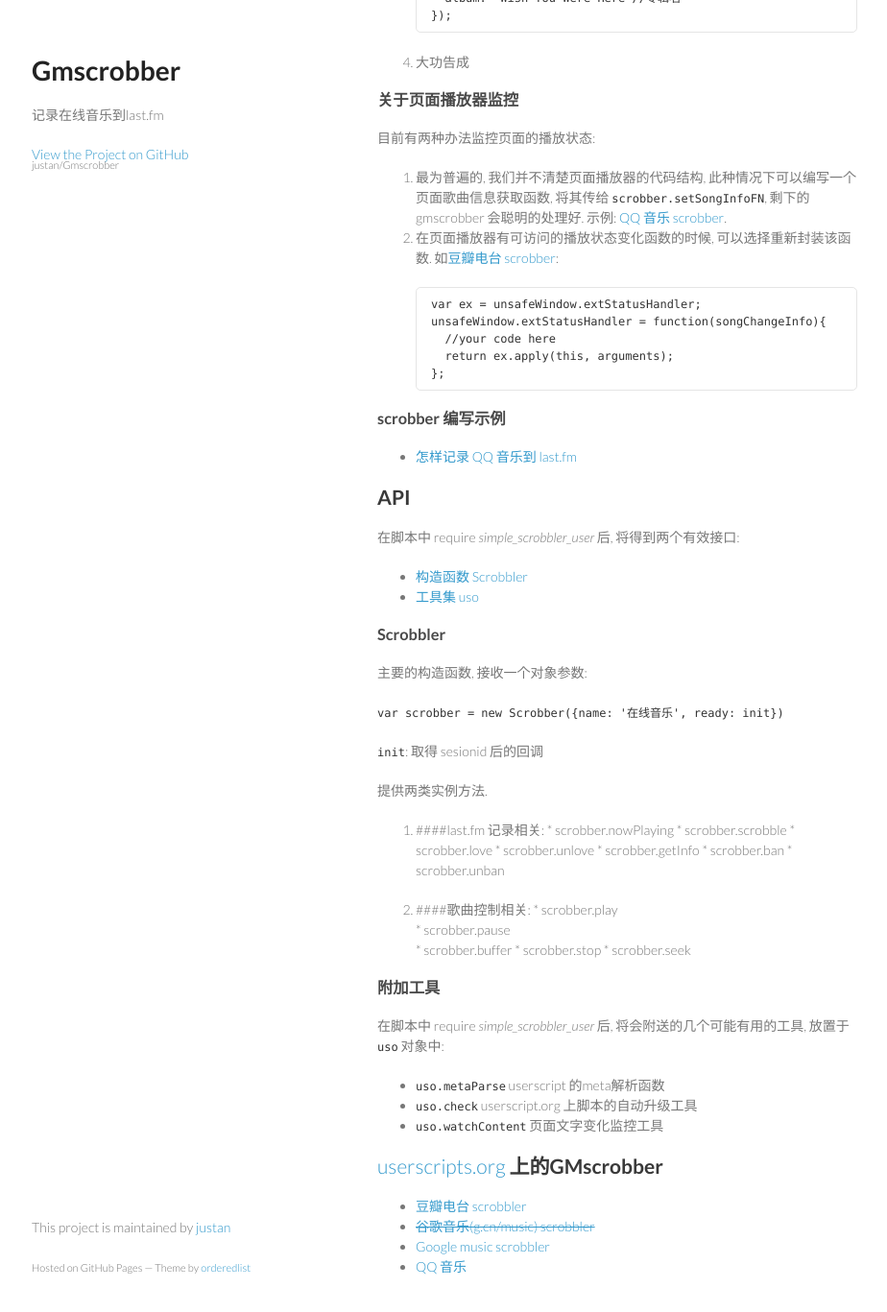
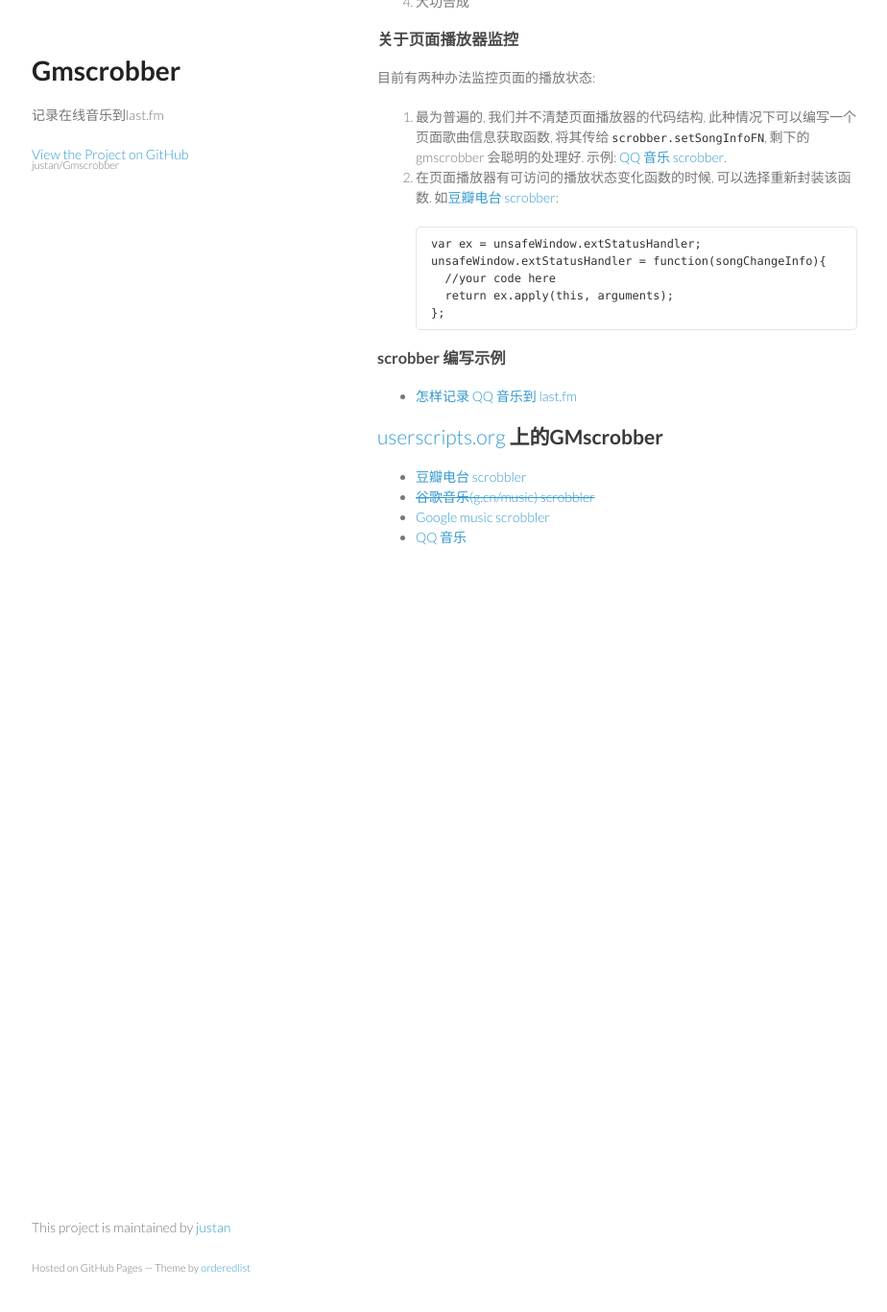
Before and after one commit to justan/gmscrobber, a Jekyll site: the page built from index.md, in a window 1280 px wide and 1400 px high, scrolled down 1343 px. Shown: the top 1367 px of the window at 96% size, without its empty margins (177-1101 px from the left). Built offline with Jekyll 4.4.1, drawn with Linux system fonts in a browser that asks for light colours; Markdown is read by kramdown in place of the engine named in the settings; comment, search, counter and statistics services are not loaded; after the commit the page ends 1983 px from its top, so only the background shows below that; some of the changed text lies outside the part shown.

Commit message:
百度音乐盒

```diff
--- a/index.md
+++ b/index.md
@@ -11,27 +11,25 @@
 
 ## GMscrobber 的特点
 
-  * 安全. 使用 last.fm 2.0 API 的 [WEB Authentication ](http://cn.last.fm/api/webauth). 用户只在last.fm官方网站上输入用户名密码.
-  * 非侵入式. 和原来的页面融为一体, 就像它原来就在那里.
-  * 内置自动升级模块. 紧急升级的时候可以选择主动提示用户升级.
-  * 追求完美. 不想随便就记录一首歌曲? 对于开发者, GMscrobber 提供了精确的[歌曲控制](#歌曲控制相关)方法, 想让在 80% 时记录, 就不会在 79% 时记录.
-  * 红星同步, 无视豆瓣电台广告...
+  * 安全. 使用 last.fm 2.0 API 的 [WEB Authentication ](http://cn.last.fm/api/webauth). 只需在last.fm官方网站上输入用户名密码.
+  * 非侵入式.
+  * 红星同步, 不记录豆瓣电台广告到 last.fm
   * 程序内可停止使用:>
   * 歌词支持. lrc 同步歌词输出在浏览器的 javascript 控制台(一般按 _F12_ 或 _Ctrl + Shift + K_ 打开)
 
 ## 网站支持
-目前支持的网站有: [豆瓣电台](http://douban.fm/), [<del>谷歌音乐(已关闭)</del>](http://g.top100.cn/16667639/html/player.html#loaded), [Google Music](http://music.google.com), [QQ 音乐](http://music.qq.com)
+目前支持的网站有: [豆瓣电台](http://douban.fm/), [Google Music](http://music.google.com), [QQ 音乐](http://music.qq.com), [百度音乐盒](http://play.baidu.com)(感谢 [@solos])
 
 ## 使用
 在网站上首次使用 gmscrobbler 需要 last.fm 的认证. 认证以后, 脚本会自动运行. 认证操作如下:
 
-  1. 安装用户脚本
+  1. 安装用户脚本. 推荐使用 github 的 raw 模式安装
   2. 打开需要记录的音乐网站
   3. 在 greasemonkey(或其他兼容扩展) 命令菜单中选中 "开始记录..."
   4. 上一步会跳转到 last.fm 网站中进行认证. 确认后整个过程即已完成.
 
 ## 歌词
-通过 [@solos](https://github.com/solos) 的[歌词迷API](http://api.geci.me/en/latest/index.html), gmscrobbler 也对正在收听的歌曲提供了简单的在线歌词. 输出在浏览器的 javascript 控制台中(如在 Firefox 中 ctrl + shift + j 打开).
+通过 [@solos] 的[歌词迷API](http://api.geci.me/en/latest/index.html), gmscrobbler 也对正在收听的歌曲提供了简单的在线歌词. 输出在浏览器的 javascript 控制台中(如在 Firefox 中 ctrl + shift + j 打开).
 
 ## 编写你自己的 scrobbler
 使用 GMscrobber 将使编写你自己的 scrobbler 变得非常简单, 如果已有 javascript 和 userscript 的编写经验, 写一个 scrobbler 只需要以下几步:
@@ -70,43 +68,6 @@
 
   * [怎样记录 QQ 音乐到 last.fm](http://blog.whosemind.net/blog/2012/06/15/zen-yang-ji-lu-qqyin-le-dao-last-dot-fm/)
 
-## API
-在脚本中 require *simple_scrobbler_user* 后, 将得到两个有效接口:
-
-  * [构造函数 Scrobbler](#scrobbler)
-  * [工具集 uso](#附加工具)
-
-### Scrobbler
-主要的构造函数, 接收一个对象参数:
-
-`var scrobber = new Scrobber({name: '在线音乐', ready: init})`
-
-`init`: 取得 sesionid 后的回调
-
-提供两类实例方法.
-
-  1. ####last.fm 记录相关:
-    * scrobber.nowPlaying
-    * scrobber.scrobble
-    * scrobber.love
-    * scrobber.unlove
-    * scrobber.getInfo
-    * scrobber.ban
-    * scrobber.unban
-
-  2. ####歌曲控制相关:
-    * scrobber.play
-    * scrobber.pause
-    * scrobber.buffer
-    * scrobber.stop
-    * scrobber.seek
-
-### 附加工具
-在脚本中 require *simple_scrobbler_user* 后, 将会附送的几个可能有用的工具, 放置于 `uso` 对象中:
-
-  * `uso.metaParse` userscript 的meta解析函数
-  * `uso.check` userscript.org 上脚本的自动升级工具
-  * `uso.watchContent` 页面文字变化监控工具
 
 ## [userscripts.org](https://userscripts.org/) 上的GMscrobber
 
```
Also changed, not shown: other parts of index.md (+2 -0 lines).
